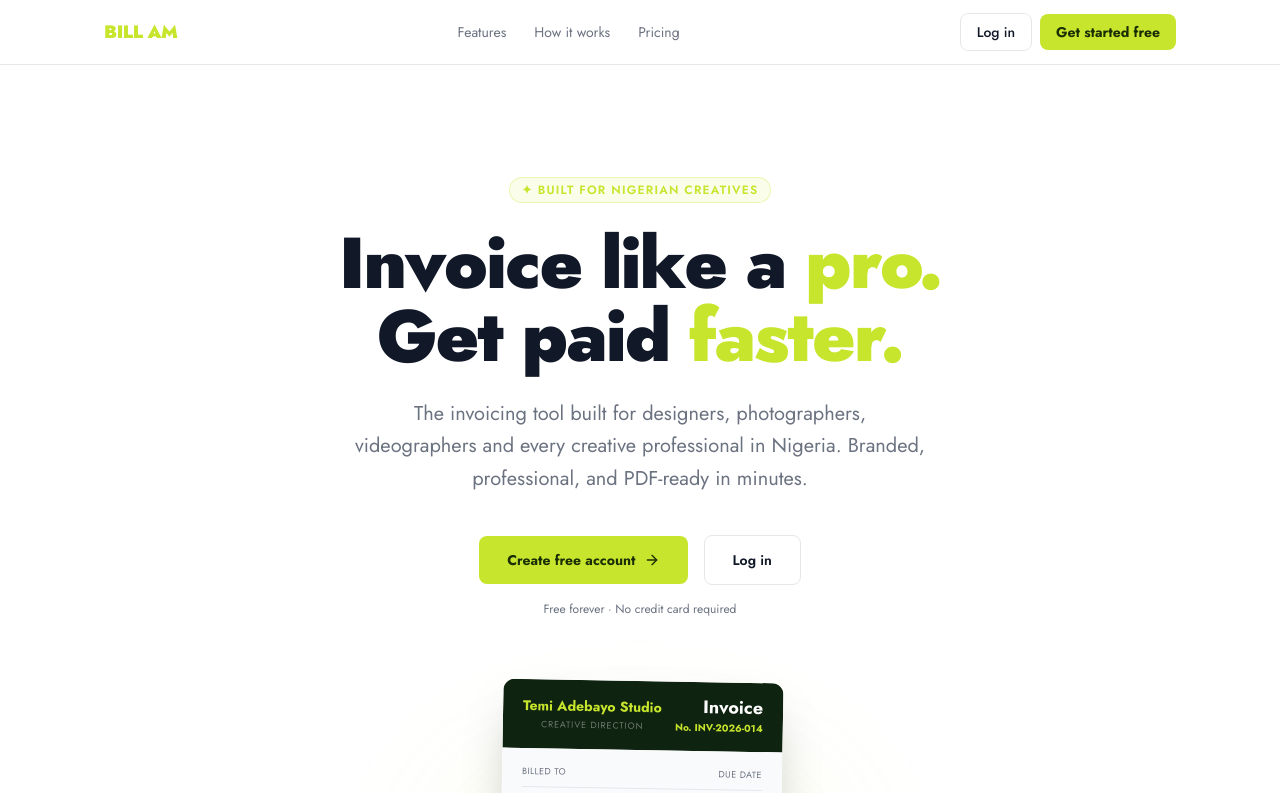
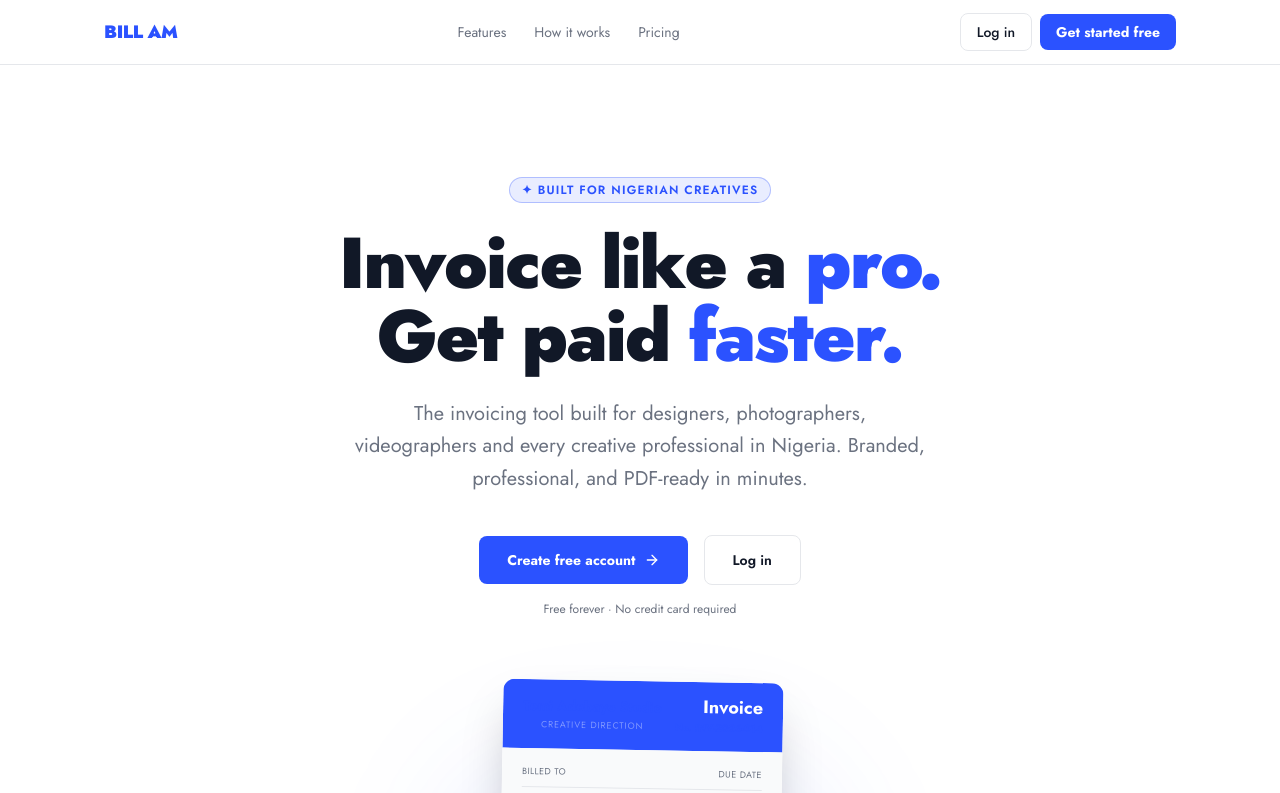
Before and after one commit to Drealguy/billam, a Next.js app: page / in a window 1280 px wide. Shown: the top 793 px of the page. Built offline with nearby package versions, Linux system fonts and the light colour scheme.

Commit message:
feat: rebrand to cobalt blue (#2B52FF) from lime green

```diff
--- a/app/globals.css
+++ b/app/globals.css
@@ -44,7 +44,7 @@
   --color-lime-dark: var(--lime-dark);
 }
 
-/* BILL AM — white + lime */
+/* BILL AM — white + cobalt blue */
 :root {
   --background: #ffffff;
   --foreground: #111827;
@@ -52,22 +52,22 @@
   --card-foreground: #111827;
   --popover: #ffffff;
   --popover-foreground: #111827;
-  --primary: #c8e52d;
-  --primary-foreground: #1a2e05;
+  --primary: #2B52FF;
+  --primary-foreground: #ffffff;
   --secondary: #f3f4f6;
   --secondary-foreground: #111827;
   --muted: #f3f4f6;
   --muted-foreground: #6b7280;
-  --accent: #c8e52d;
-  --accent-foreground: #1a2e05;
+  --accent: #2B52FF;
+  --accent-foreground: #ffffff;
   --destructive: #dc2626;
   --border: #e5e7eb;
   --input: #f9fafb;
-  --ring: #c8e52d;
+  --ring: #2B52FF;
   --radius: 0.5rem;
 
-  --lime: #c8e52d;
-  --lime-dark: #a8c520;
+  --lime: #2B52FF;
+  --lime-dark: #1a3fd4;
 }
 
 @layer base {
--- a/app/page.tsx
+++ b/app/page.tsx
@@ -42,14 +42,14 @@ function MockInvoice() {
   return (
     <div className="w-full max-w-sm bg-white rounded-xl overflow-hidden shadow-2xl text-[11px] font-sans select-none">
       {/* header */}
-      <div className="bg-[#0e2310] px-5 py-4 flex justify-between items-start">
+      <div className="bg-[#2B52FF] px-5 py-4 flex justify-between items-start">
         <div>
-          <div className="text-[#c8e52d] font-bold text-sm">Temi Adebayo Studio</div>
+          <div className="text-[#2B52FF] font-bold text-sm">Temi Adebayo Studio</div>
           <div className="text-white/40 text-[9px] uppercase tracking-widest mt-0.5">Creative Direction</div>
         </div>
         <div className="text-right">
           <div className="text-white font-bold text-lg leading-none">Invoice</div>
-          <div className="text-[#c8e52d] font-bold text-[10px] mt-1">No. INV-2026-014</div>
+          <div className="text-[#2B52FF] font-bold text-[10px] mt-1">No. INV-2026-014</div>
         </div>
       </div>
       {/* body */}
@@ -87,7 +87,7 @@ function MockInvoice() {
           <span className="text-[9px] px-2 py-0.5 rounded-full bg-amber-100 text-amber-600 font-bold uppercase tracking-wide">Unpaid</span>
           <div className="text-right">
             <div className="text-[9px] text-gray-400 uppercase tracking-wider">Total Due</div>
-            <div className="text-base font-black text-[#0e2310]">₦650,000</div>
+            <div className="text-base font-black text-[#2B52FF]">₦650,000</div>
           </div>
         </div>
       </div>
@@ -354,8 +354,8 @@ export default function LandingPage() {
                 {/* template thumbnail placeholder */}
                 <div className="h-48 bg-gradient-to-br from-secondary to-muted flex items-center justify-center relative">
                   <div className="w-32 h-40 bg-white/90 rounded shadow-lg flex flex-col overflow-hidden">
-                    <div className="h-10 bg-[#0e2310] flex items-center px-2">
-                      <div className="w-12 h-1.5 bg-[#c8e52d] rounded" />
+                    <div className="h-10 bg-[#2B52FF] flex items-center px-2">
+                      <div className="w-12 h-1.5 bg-[#2B52FF] rounded" />
                     </div>
                     <div className="flex-1 p-2 space-y-1">
                       <div className="w-full h-1 bg-gray-200 rounded" />
@@ -365,7 +365,7 @@ export default function LandingPage() {
                       <div className="w-full h-1 bg-gray-100 rounded" />
                       <div className="w-2/3 h-1 bg-gray-100 rounded" />
                       <div className="mt-2 flex justify-end">
-                        <div className="w-12 h-2 bg-[#0e2310] rounded" />
+                        <div className="w-12 h-2 bg-[#2B52FF] rounded" />
                       </div>
                     </div>
                   </div>
--- a/components/invoice-preview.tsx
+++ b/components/invoice-preview.tsx
@@ -74,7 +74,7 @@ export function InvoicePreview({ data }: { data: PreviewData }) {
   } = data;
 
   const brand = profile?.brand_colour ?? "#0c1a0c";
-  const accent = profile?.accent_colour ?? "#c8e52d";
+  const accent = profile?.accent_colour ?? "#2B52FF";
   const statusStyle = STATUS_STYLE[status] ?? STATUS_STYLE.unpaid;
 
   return (
--- a/components/public-invoice-view.tsx
+++ b/components/public-invoice-view.tsx
@@ -41,8 +41,8 @@ export function PublicInvoiceView({ invoice, profile }: Props) {
   const items = invoice.line_items as LineItem[];
   const snap = invoice.client_snapshot as { name?: string; email?: string; phone?: string; address?: string };
   const status = STATUS_CONFIG[invoice.status] ?? STATUS_CONFIG.unpaid;
-  const brand = profile?.brand_colour ?? "#0e2310";
-  const accent = profile?.accent_colour ?? "#c8e52d";
+  const brand = profile?.brand_colour ?? "#2B52FF";
+  const accent = profile?.accent_colour ?? "#2B52FF";
 
   const handleCopyLink = async () => {
     await navigator.clipboard.writeText(window.location.href.split("?")[0]);
--- a/components/settings-form.tsx
+++ b/components/settings-form.tsx
@@ -54,8 +54,8 @@ export function SettingsForm({ profile, userId }: Props) {
   const [tagline, setTagline] = useState(profile?.business_tagline ?? "");
   const [phone, setPhone] = useState(profile?.phone ?? "");
   const [currency, setCurrency] = useState(profile?.default_currency ?? "NGN");
-  const [brandColour, setBrandColour] = useState(profile?.brand_colour ?? "#0e2310");
-  const [accentColour, setAccentColour] = useState(profile?.accent_colour ?? "#c8e52d");
+  const [brandColour, setBrandColour] = useState(profile?.brand_colour ?? "#2B52FF");
+  const [accentColour, setAccentColour] = useState(profile?.accent_colour ?? "#2B52FF");
   const [logoUrl, setLogoUrl] = useState(profile?.logo_url ?? "");
   const [bankName, setBankName] = useState(profile?.bank_name ?? "");
   const [accountNumber, setAccountNumber] = useState(profile?.account_number ?? "");
@@ -196,7 +196,7 @@ export function SettingsForm({ profile, userId }: Props) {
               <Input
                 value={brandColour}
                 onChange={e => setBrandColour(e.target.value)}
-                placeholder="#0e2310"
+                placeholder="#2B52FF"
                 className="font-mono text-xs"
               />
             </div>
@@ -212,7 +212,7 @@ export function SettingsForm({ profile, userId }: Props) {
               <Input
                 value={accentColour}
                 onChange={e => setAccentColour(e.target.value)}
-                placeholder="#c8e52d"
+                placeholder="#2B52FF"
                 className="font-mono text-xs"
               />
             </div>
```
Also changed, not shown: 1 other file (tests, documents, lock files or other folders).
